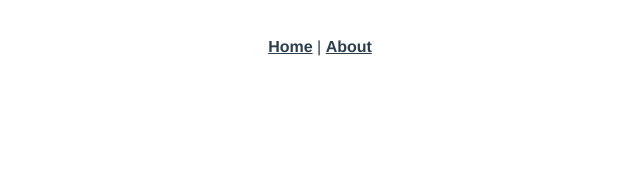
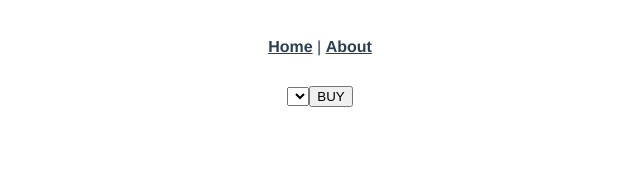
Before and after one commit to CyberMiles/marketplace, a Vue app in the folder dapp/: page /buy/1 in a window 1280 px wide. Shown: the top 176 px of the page, without its empty margins (320-960 px from the left). Built offline with nearby package versions, Linux system fonts and the light colour scheme.

Commit message:
format better

```diff
--- a/dapp/src/components/BuyerNav.vue
+++ b/dapp/src/components/BuyerNav.vue
@@ -1,14 +1,16 @@
 <template>
     <div id="buyer-nav">
         <router-link to="/">Contact Seller</router-link> |
-        <router-link :to="`/buy/${contractAddr}`">Buy Now</router-link>
+        <router-link :to="`/buy/${contractAddr}`" v-if="status == 1">Buy Now</router-link>
+        <button v-else>Sold</button>
     </div>
 </template>
 <script>
 export default {
     name: "BuyerNav",
     props: {
-        contractAddr: String
-    }
+        contractAddr: String,
+        status: Number
+    },
 }
 </script>
--- a/dapp/src/components/ListingInfo.vue
+++ b/dapp/src/components/ListingInfo.vue
@@ -8,7 +8,7 @@
         <div>
             <p id="image-img"></p>
         <div>
-            <p id="price-desc"> {{ ProductInfo.price }} </p>
+            <p id="price-desc"> $ {{ ProductInfo.USDprice }} </p>
         </div>
         </div>
         <h3 id="title-div"> {{ ProductInfo.title }} </h3>
@@ -49,7 +49,7 @@ export default {
                 desc: null,
                 seller: null,
                 contact: null,
-                price: null
+                USDprice: null
             }
         }
     },
@@ -85,7 +85,7 @@ export default {
                                         tags: r[3].split(","),
                                         escrowDuration: r[5],
                                         images: r[6].split(","),
-                                        pricesCount: r[7],
+                                        USDprice: (parseInt(r[7]) / 100).toString(),
                                         seller: r[8].toString(),
                                         buyerAddress: r[9].toString(),
                                         contact: r[4],
@@ -93,7 +93,7 @@ export default {
                                     console.log(that.ProductInfo)
                                     that.isSeller = (userAddress == that.ProductInfo.seller)
 
-                                    that.$emit('isSeller', that.isSeller)
+                                    that.$emit('tradingInfo', {isSeller: that.isSeller, status: that.ProductInfo.status})
                                 }
                             })
                         }
--- a/dapp/src/components/ProductInfo.vue
+++ b/dapp/src/components/ProductInfo.vue
@@ -98,6 +98,8 @@ export default {
                             var imageUrls = that.imageUrls.join(",")
                             console.log(imageUrls)
 
+                            that.amount = parseInt(parseFloat(that.amount) * 100); // the OPB is 2 decimals
+
                             var data = '0x' + contract.new.getData(that.title, that.desc, that.tags, that.categories, imageUrls, that.contact, that.escrowPeriod, that.crc20, that.amount, {data: Contracts.Listing.bin});
                             contract.new([that.title, that.desc, that.tags, that.categories, imageUrls, that.contact, that.escrowPeriod, that.crc20, that.amount], {
                                 from: userAddress,
--- a/dapp/src/components/SellerNav.vue
+++ b/dapp/src/components/SellerNav.vue
@@ -1,10 +1,25 @@
 <template>
      <div id="seller-nav">
-        <router-link to="/">Unlist</router-link>
+         <div v-if="status==1">
+             <button @click="unlist">Unlist</button>
+         </div>
+         <div v-else-if="status==relist">
+             <button @click="relist">Relist</button>
+         </div>
+        <router-link to="/">Edit</router-link>
     </div>
 </template>
 <script>
 export default {
-    name: "SellerNav"
+    name: "SellerNav",
+    props: {
+        contractAddr: String,
+        status: Number
+    },
+    methods: {
+        unlist () {
+
+        }
+    }
 }
 </script>
--- a/dapp/src/views/Buy.vue
+++ b/dapp/src/views/Buy.vue
@@ -1,8 +1,170 @@
 <template>
-
+  <!-- WARNING: a temporay page! -->
+  <div class="buy">
+    <select id="prices-select" class="form-control" v-model="selectedCRC20">
+      <option
+        v-for="token in tokenSet"
+        :key="token.id"
+        v-bind:value="{
+          addr: token.token_crc20,
+          amount: token.token_real_amount
+        }"
+      >
+        {{ token.token_amount + token.token_name }}
+      </option>
+    </select>
+    <button @click="buy">BUY</button>
+  </div>
 </template>
 <script>
+import Contracts from "@/contracts.js";
+
 export default {
-    name: "Buy"
-}
+  name: "Buy",
+  data() {
+    return {
+      contractAddr: null,
+      tokenSet: [],
+      selectedCRC20: null,
+      instance: null
+    };
+  },
+  mounted() {
+    this.initBuyPage();
+  },
+  methods: {
+    initBuyPage() {
+      var contract_address = this.$route.params.contractAddr;
+      this.contractAddr = contract_address;
+      console.log(contract_address);
+      var that = this;
+      //set timeout to check web3, because sometimes once mounted, the web3 hasn't been injected
+      var checkWeb3 = function() {
+        try {
+          window.web3.cmt.getAccounts(function(e, address) {
+            if (e) {
+              console.log(e);
+            } else {
+              var userAddress = address.toString();
+              console.log(userAddress);
+              var contract = window.web3.cmt.contract(Contracts.Listing.abi);
+              var instance = contract.at(contract_address);
+              that.instance = instance;
+
+              instance.getPricesCount(function(e, pricesCount) {
+                if (e) {
+                  console.log(e);
+                } else {
+                  for (let i = 0; i < pricesCount; i++) {
+                    instance.getPrice(i, function(e_price, r_price) {
+                      if (e_price) {
+                        console.log(e_price);
+                      } else {
+                        var token_name = "Unknown";
+                        var tokens = {};
+                        var token_crc20 = r_price[0].toString();
+                        tokens[token_crc20] = r_price[1];
+                        var token_amount = "";
+                        if (
+                          token_crc20 ==
+                          "0x0000000000000000000000000000000000000000"
+                        ) {
+                          token_name = "CMT";
+                          token_amount = window.web3.fromWei(
+                            tokens[token_crc20]
+                          );
+                        } else if (
+                          token_crc20 ==
+                          "0xce9a6ec5f153b87ad0f05915c85dbd3a0f6ed99a"
+                        ) {
+                          token_name = "OPB";
+                          token_amount = (
+                            parseInt(tokens[token_crc20]) / 100
+                          ).toString();
+                        }
+                        that.tokenSet.push({
+                          token_name,
+                          token_crc20,
+                          token_amount,
+                          token_real_amount: tokens[token_crc20]
+                        });
+                        console.log(that.tokenSet);
+                      }
+                    });
+                  }
+                }
+              });
+            }
+          });
+        } catch (e) {
+          setTimeout(checkWeb3, 50);
+        }
+      };
+      checkWeb3(); //immediate first run
+    },
+    buy() {
+      var crc20 = this.selectedCRC20.addr;
+      var amount = this.selectedCRC20.amount;
+      console.log(crc20, amount);
+      if (crc20 == "0x0000000000000000000000000000000000000000") {
+        this.instance.buyWithCMT(
+          "",
+          "contact@123.com",
+          "mesg",
+          {
+            gas: "400000",
+            gasPrice: 0,
+            value: amount
+          },
+          function(e) {
+            if (e) {
+              console.log(e);
+            } else {
+              setTimeout(function() {
+                window.location.reload(true);
+              }, 20 * 1000);
+            }
+          }
+        ); // buyWithCMT
+      } else {
+        var contract_crc20 = window.web3.cmt.contract(Contracts.ERC20.abi);
+        var instance_crc20 = contract_crc20.at(crc20);
+        var that = this;
+        instance_crc20.approve(
+          this.contractAddr,
+          parseInt(amount),
+          {
+            gas: "200000",
+            gasPrice: 0
+          },
+          function(error) {
+            if (error) {
+              console.log(error);
+            } else {
+              that.instance.buyWithCRC20(
+                crc20,
+                "",
+                "contact",
+                "mesg",
+                {
+                  gas: "400000",
+                  gasPrice: 0
+                },
+                function(e) {
+                  if (e) {
+                    console.log(error);
+                  } else {
+                    setTimeout(function() {
+                      window.location.reload(true);
+                    }, 20 * 1000);
+                  }
+                }
+              ); // buyWithCRC20
+            }
+          }
+        ); // approve
+      }
+    }
+  }
+};
 </script>
--- a/dapp/src/views/Listing.vue
+++ b/dapp/src/views/Listing.vue
@@ -1,8 +1,8 @@
 <template>
   <div class="listing">
-        <ListingInfo v-on:isSeller="isSeller"/>
+    <ListingInfo v-on:tradingInfo="setNav"/>
     <component
-            v-bind="{contractAddr: contractAddr}"
+      v-bind="{ contractAddr: contractAddr, status: status }"
       :is="footerComponent"
       class="nav"
     ></component>
@@ -23,21 +23,24 @@ export default {
   data(){
     return {
       FooterNav: null,
-            contractAddr: this.$route.params.contractAddr
+      contractAddr: this.$route.params.contractAddr,
+      status: null
     }
   },
   methods: {
-        isSeller: function(isSeller) {
-            if (isSeller) {
+    setNav: function(tradingInfo) {
+      console.log(tradingInfo)
+      if (tradingInfo.isSeller) {
         this.FooterNav = "SellerNav"
       } else {
         this.FooterNav = "BuyerNav"
       }
+      this.status = parseInt(tradingInfo.status)
     },
   },
   computed: {
     footerComponent: function () {
-            return this.FooterNav
+      return this.FooterNav;
     }
   }
 };
```
Lines whose indentation alone changed are shown as unchanged.
